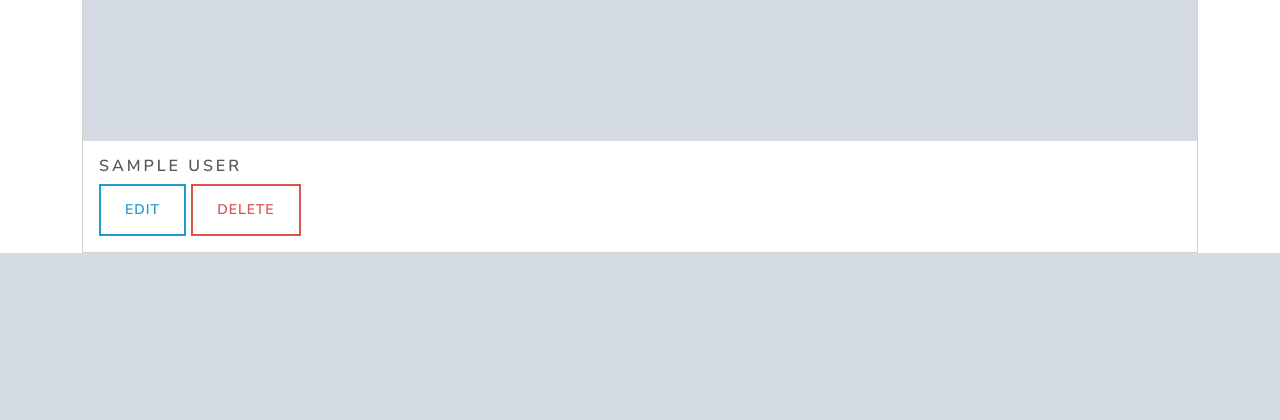
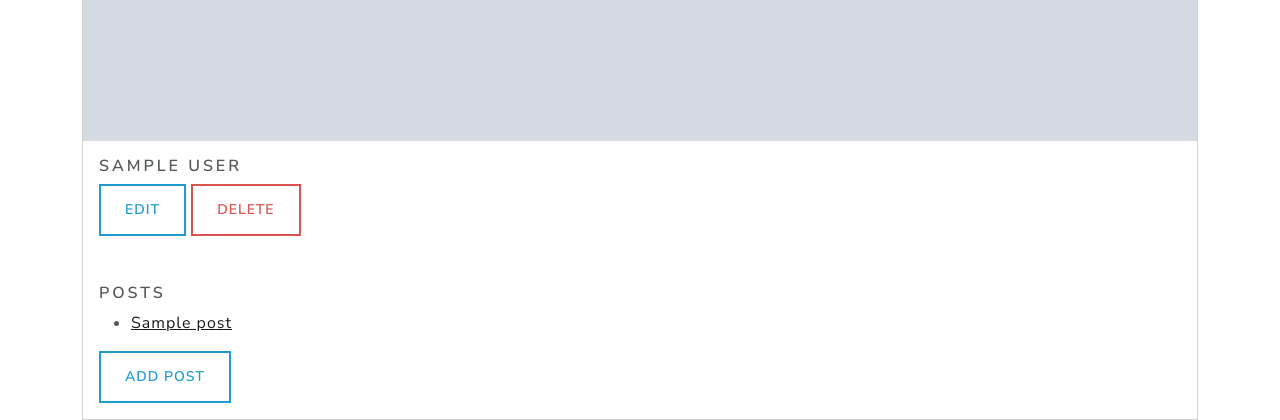
Before and after one commit to bcdipesh/flask-blogly, a Flask app: page /users/1 in a window 1280 px wide. Shown: the part 750-1170 px from the top of the page. Before the commit the page ends 1003 px from the top, so only its background shows below. Run offline with Flask 3, Linux system fonts and the light colour scheme; tables that the repository leaves empty hold one stand-in row (values such as "Sample post"); grey boxes marked "Sample" are stand-in pictures; parts of the project's set-up code (start-up, migrations or seed data) failed here and were passed over; some libraries are stand-ins or nearby versions.

Commit message:
Add posts to user details

```diff
--- a/app.py
+++ b/app.py
@@ -1,7 +1,7 @@
 """Blogly application."""
 
 from flask import Flask, render_template, request, redirect
-from models import db, connect_db, User
+from models import db, connect_db, User, Post
 from dotenv import load_dotenv
 import os
 
--- a/models.py
+++ b/models.py
@@ -38,9 +38,9 @@ class Post(db.Model):
 
     content = db.Column(db.Text, nullable=False)
 
-    created_at = db.Column(db.DateTime, defaul=datetime.utcnow)
+    created_at = db.Column(db.DateTime, default=datetime.utcnow)
 
-    user_id = db.Column(db.Integer, db.ForeignKey("users.id"))
+    user_id = db.Column(db.Integer, db.ForeignKey("users.id"), nullable=False)
 
     user = db.relationship("User", backref="posts")
 
--- a/templates/user_details.html
+++ b/templates/user_details.html
@@ -14,6 +14,15 @@
             <h5>{{user.first_name}} {{user.last_name}}</h5>
             <a class="btn btn-outline-info" href="/users/{{user.id}}/edit">Edit</a>
             <a class="btn btn-outline-danger" href="/users/{{user.id}}/delete">Delete</a>
+
+            <h5 class="mt-5">Posts</h5>
+            <ul>
+                {% for post in user.posts %}
+                <li><a href="/posts/{{post.id}}">{{post.title}}</a></li>
+                {% endfor %}
+            </ul>
+
+            <a class="btn btn-outline-info" href="/users/{{user.id}}/posts/new">Add Post</a>
         </div>
     </div>
 
```
